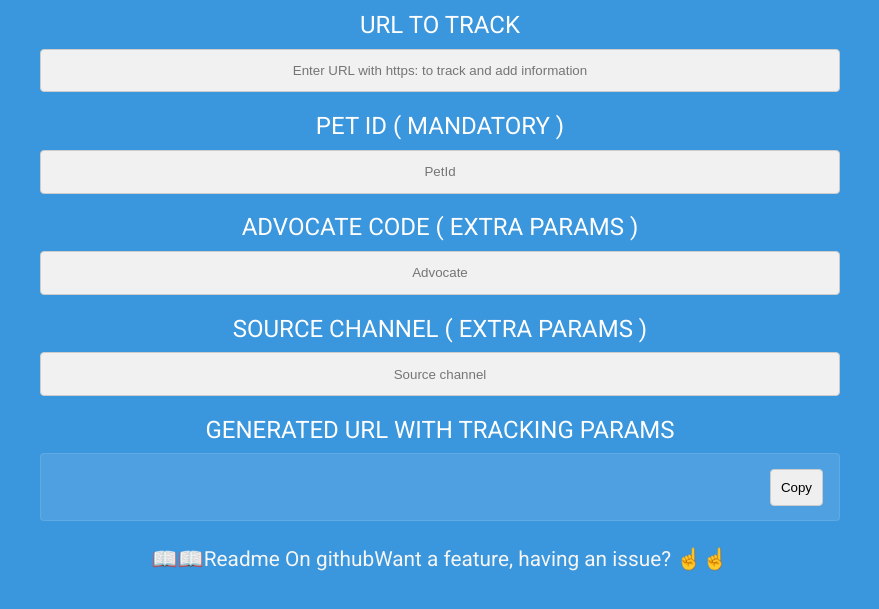
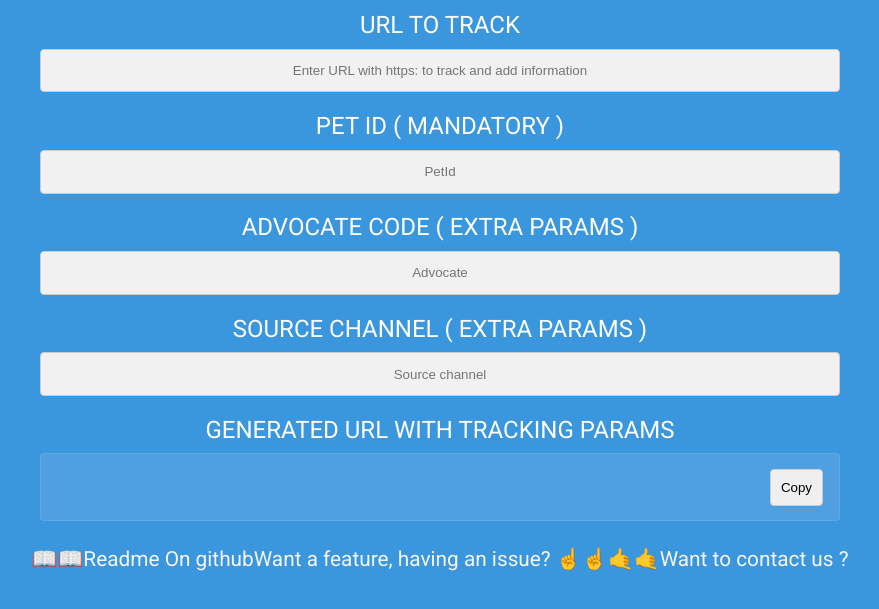
Before and after one commit to tagazok/msurlgen, a plain HTML site: page index.html in a window 1280 px wide. Shown: the part 81-690 px from the top of the page, without its empty margins (200-1079 px from the left). Drawn offline with Linux system fonts and the light colour scheme.

Commit message:
Add some linktree title in the footer

```diff
--- a/index.html
+++ b/index.html
@@ -51,7 +51,7 @@
                 <button id="copyToClipBoard">Copy</button>
             </div>
         </div>
-        <footer><a href="https://github.com/olivMertens/Msurlgen" target="_blank" title="If you want some explanations">📖📖Readme On github</a><a href="https://github.com/olivMertens/Msurlgen/issues" title="Ask me for a feature or issue!" target="_blank">Want a feature, having an issue? ☝️☝️</a></footer>
+        <footer><a href="https://github.com/olivMertens/Msurlgen" target="_blank" title="If you want some explanations">📖📖Readme On github</a><a href="https://github.com/olivMertens/Msurlgen/issues" title="Ask me for a feature or issue!" target="_blank">Want a feature, having an issue? ☝️☝️</a><a href="https://linktr.ee/devlrelfr" target="_blank" title="linktree DevRelFR">🤙🤙Want to contact us ?</a></footer>
     </div>
     <script src="app.js"></script>
 </body>
```
